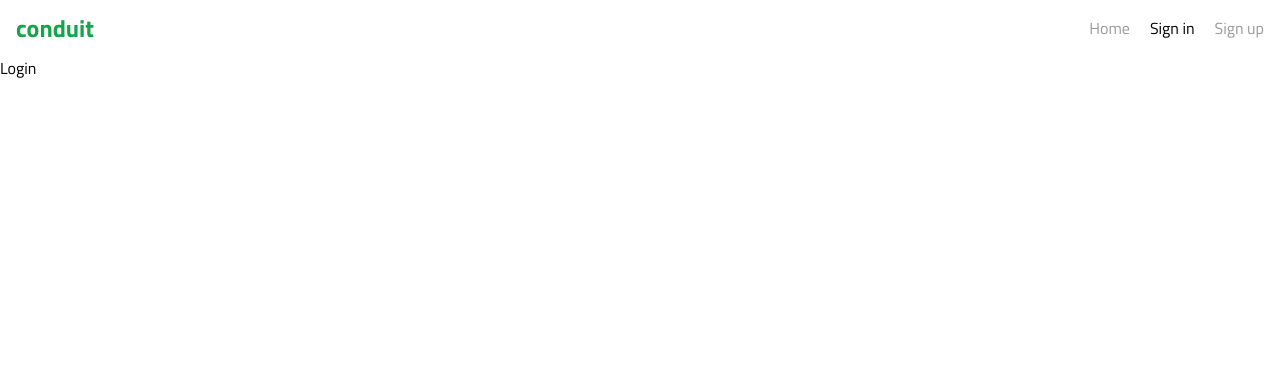
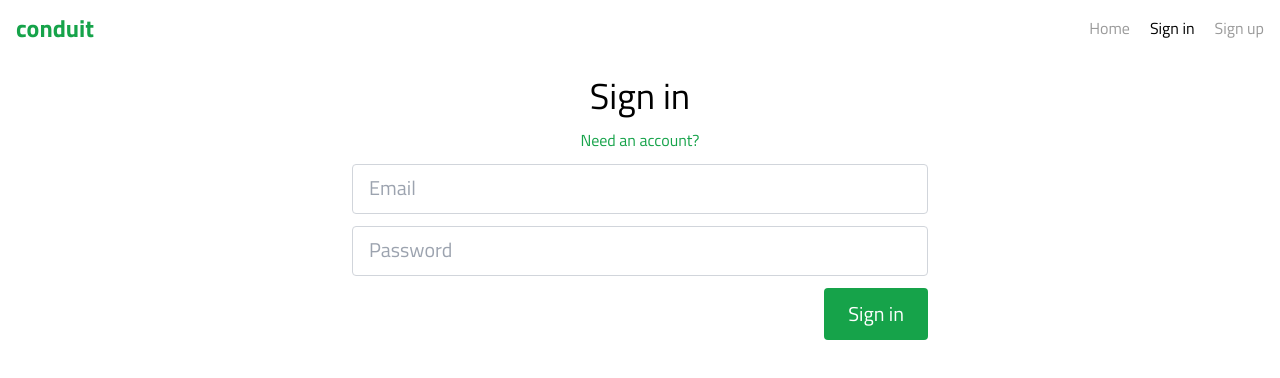
Before and after one commit to aileduk/conduit, a React (Vite) app: page /login in a window 1280 px wide. Shown: the top 378 px of the page. Built offline with nearby package versions, Linux system fonts and the light colour scheme.

Commit message:
created login and register page

```diff
--- /dev/null
+++ b/src/components/Form/Form.tsx
@@ -0,0 +1,32 @@
+import { FC } from "react"
+import { Link } from "react-router-dom"
+
+import Input from "../../ui/Input"
+
+interface FormProps {
+  actionText: string
+  accoutText: string
+  isRegister?: boolean
+}
+
+const Form: FC<FormProps> = ({ actionText, accoutText, isRegister }) => {
+  return (
+    <form className='flex flex-col max-w-xl mx-auto gap-y-3 mt-5'>
+      <h1 className='text-4xl text-center'>{actionText}</h1>
+      <Link to='/' className='text-green-600 text-center hover:underline hover:text-green-700 self-center'>
+        {accoutText}
+      </Link>
+      {isRegister && <Input type='text' placeholder='Username' />}
+      <Input type='email' placeholder='Email' />
+      <Input type='password' placeholder='Password' />
+      <button
+        type='submit'
+        className='text-xl text-white bg-green-600 rounded py-3 px-6 self-end hover:bg-green-700 select-none'
+      >
+        {actionText}
+      </button>
+    </form>
+  )
+}
+
+export default Form
--- a/src/components/Login/Login.tsx
+++ b/src/components/Login/Login.tsx
@@ -1,5 +1,12 @@
+import Container from "../../layouts/Container"
+import Form from "../Form/Form"
+
 const Login = () => {
-  return <div>Login</div>
+  return (
+    <Container>
+      <Form actionText='Sign in' accoutText='Need an account?' />
+    </Container>
+  )
 }
 
 export default Login
--- a/src/components/Register/Register.tsx
+++ b/src/components/Register/Register.tsx
@@ -1,5 +1,12 @@
+import Container from "../../layouts/Container"
+import Form from "../Form/Form"
+
 const Register = () => {
-  return <div>Register</div>
+  return (
+    <Container>
+      <Form actionText='Sign up' accoutText='Have an account?' isRegister/>
+    </Container>
+  )
 }
 
 export default Register
--- /dev/null
+++ b/src/ui/Input.tsx
@@ -0,0 +1,12 @@
+import { FC } from "react"
+
+interface InputProps {
+  type: string
+  placeholder: string
+}
+
+const Input: FC<InputProps> = ({ type, placeholder }) => {
+  return <input type={type} placeholder={placeholder} className='border border-gray-300 py-3 px-4 rounded placeholder:text-xl focus-within:outline-green-600 select-none' />
+}
+
+export default Input
```
